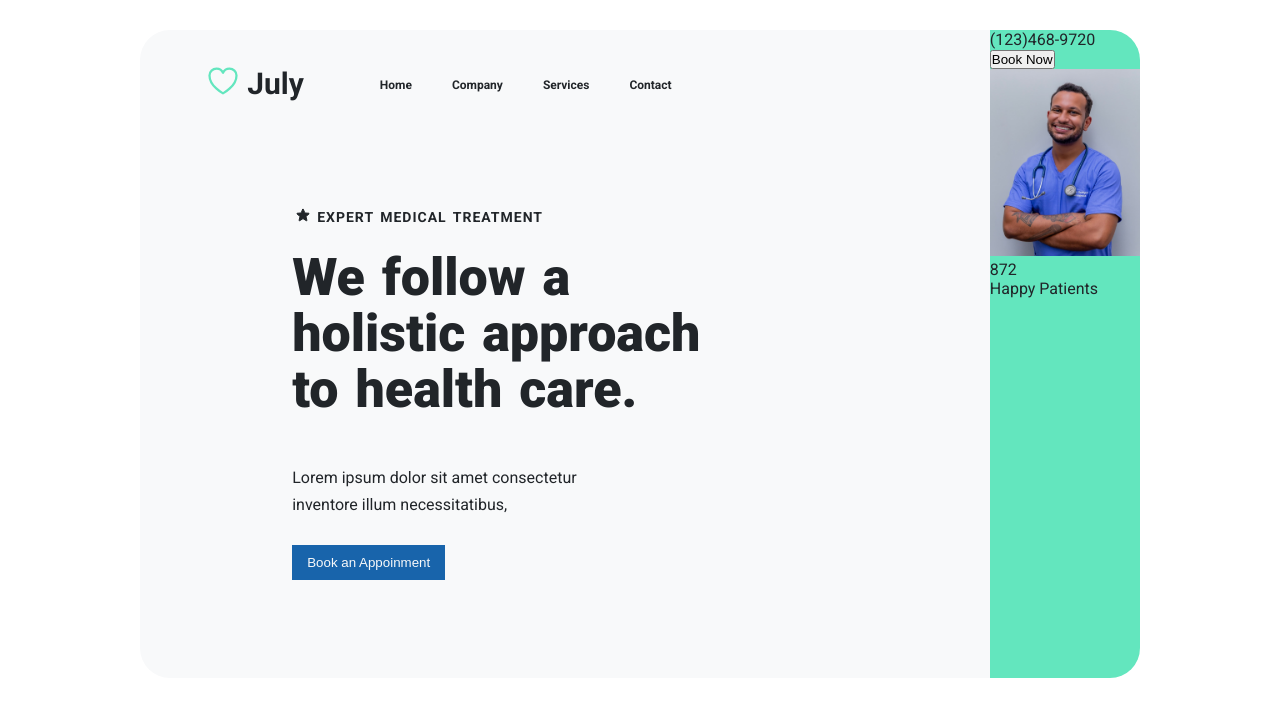
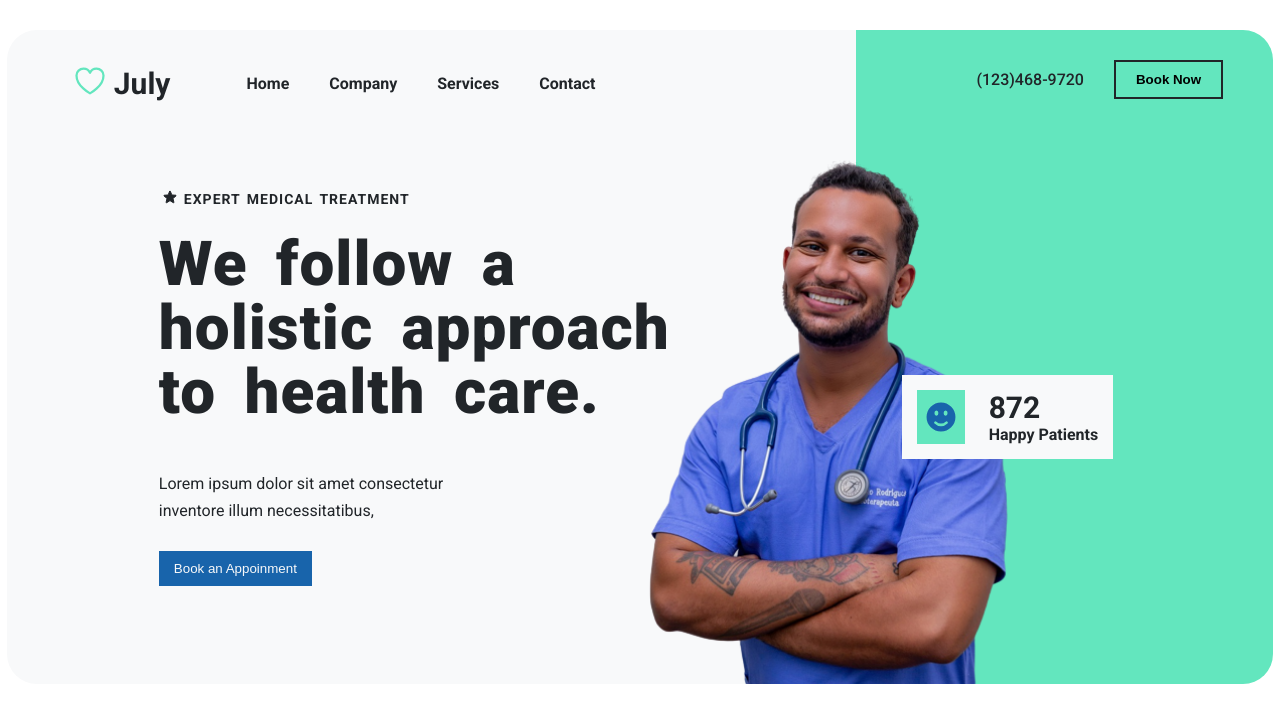
Before and after one commit to MarioRivVal/practicing-folder, a plain HTML site: page hospital-web-1/index.html in a window 1280 px wide. Drawn offline with Linux system fonts and the light colour scheme.

Commit message:
header concluded

```diff
--- a/hospital-web-1/index.html
+++ b/hospital-web-1/index.html
@@ -76,18 +76,34 @@
       <div class="right-container">
         <div class="contact-num-book">
           <p>(123)468-9720</p>
-          <button>Book Now</button>
+          <button class="btn-book-now">Book Now</button>
         </div>
         <img
-          src="img/main-photo-doctor.jpg"
+          src="img/main-photo-doctor.png"
           alt="main-doctor-photo"
-          width="150px"
+          width="450px"
+          class="main-photo-doctor"
         />
         <div class="happy-people-box">
-          <div id="smile-logo"></div>
-          <div id="happy-people-num">
-            <p id="happy-people-num--1">872</p>
-            <p id="happy-people-num--2">Happy Patients</p>
+          <div class="smile-logo">
+            <svg
+              xmlns="http://www.w3.org/2000/svg"
+              fill=""
+              viewBox="0 0 24 24"
+              stroke-width="1.5"
+              stroke="currentColor"
+              class="w-6 h-6"
+            >
+              <path
+                stroke-linecap="round"
+                stroke-linejoin="round"
+                d="M15.182 15.182a4.5 4.5 0 01-6.364 0M21 12a9 9 0 11-18 0 9 9 0 0118 0zM9.75 9.75c0 .414-.168.75-.375.75S9 10.164 9 9.75 9.168 9 9.375 9s.375.336.375.75zm-.375 0h.008v.015h-.008V9.75zm5.625 0c0 .414-.168.75-.375.75s-.375-.336-.375-.75.168-.75.375-.75.375.336.375.75zm-.375 0h.008v.015h-.008V9.75z"
+              />
+            </svg>
+          </div>
+          <div class="happy-people-block">
+            <p class="happy-people-num">872</p>
+            <p class="happy-people-string">Happy Patients</p>
           </div>
         </div>
       </div>
--- a/hospital-web-1/style.css
+++ b/hospital-web-1/style.css
@@ -9,6 +9,7 @@ greylighter #f8f9fa
 
 */
 
+/*right container*/
 * {
   margin: 0;
   padding: 0;
@@ -42,7 +43,7 @@ body {
 .nav-group {
   display: flex;
   align-items: center;
-  margin: 30px 0 98px 62px;
+  margin: 30px 0 80px 62px;
 }
 h3 {
   font-size: 30px;
@@ -55,7 +56,6 @@ h3 {
   width: 650px;
   display: flex;
   justify-content: start;
-
   margin-left: 36px;
   list-style: none;
 }
@@ -64,19 +64,16 @@ a {
   text-decoration: none;
   margin-left: 40px;
   color: #212529;
-  font-size: 12px;
+  font-size: 16px;
   font-weight: bold;
 }
 a:hover{
   color: #1864ab;
+ text-decoration-line:underline;
+
 }
-a:active{
-  font-size: 11px;
-}
-.right-container {
-  background-color: #63e6be;
-  border-radius: 0 30px 30px 0;
-}
+
+
 .tittle-container {
   margin-left: 152px;
   margin-bottom: 98px;
@@ -103,10 +100,11 @@ h1 {
 .p1,
 .p2,
 .p3 {
-  font-size: 52px;
+  font-size: 62px;
   font-weight: 900;
-  word-spacing: 4px;
-  line-height: 56px;
+  word-spacing: 12px;
+  line-height: 64px;
+  letter-spacing: 1px;
 }
 .p3{
   margin-bottom: 50px;
@@ -120,7 +118,7 @@ h1 {
  border: none;
   background-color:#1864ab ;
   color:#f8f9fa;
-  padding: 10px 15px 10px 15px;
+  padding: 10px 15px;
   margin-top: 23px;
   cursor: pointer;
 }
@@ -128,3 +126,63 @@ h1 {
   background-color: #63e6be;
   color: #212529;
 }
+
+/*right container*/
+.right-container {
+  background-color: #63e6be;
+  border-radius: 0 30px 30px 0;
+  position: relative;
+}
+
+
+.contact-num-book{
+  display: flex;
+  align-items: center;
+  font-weight:500;
+  margin:30px 50px 60px 120px;
+
+}
+
+.btn-book-now{
+  padding: 10px 20px;
+  margin-left: 30px;
+  border: #212529 solid 2px;
+  font-weight: bold;
+  background-color: #63e6be;
+}
+.btn-book-now:hover{
+  background-color:#1864ab;
+  color: #f8f9fa;
+
+}
+.main-photo-doctor{
+  position: absolute;
+  bottom: 0px;
+  left: -245px;
+}
+
+.happy-people-box{
+  display: flex;
+  position: absolute;
+  bottom: 225px;
+  right: 160px;
+  padding: 15px;
+  background-color: #f8f9fa;
+}
+.smile-logo{
+  display: flex;
+  width: 42px;
+  fill:#1864ab ;
+  padding: 3px;
+  color:#63e6be;
+  background-color:#63e6be;
+  margin-right: 24px;
+}
+
+.happy-people-num{
+  font-size: 30px;
+  font-weight:700;
+}
+.happy-people-string{
+font-weight: 700;
+}
```
Also changed, not shown: hospital-web-1/img/main-photo-doctor.jpg (deleted), hospital-web-1/img/main-photo-doctor.png (added).
